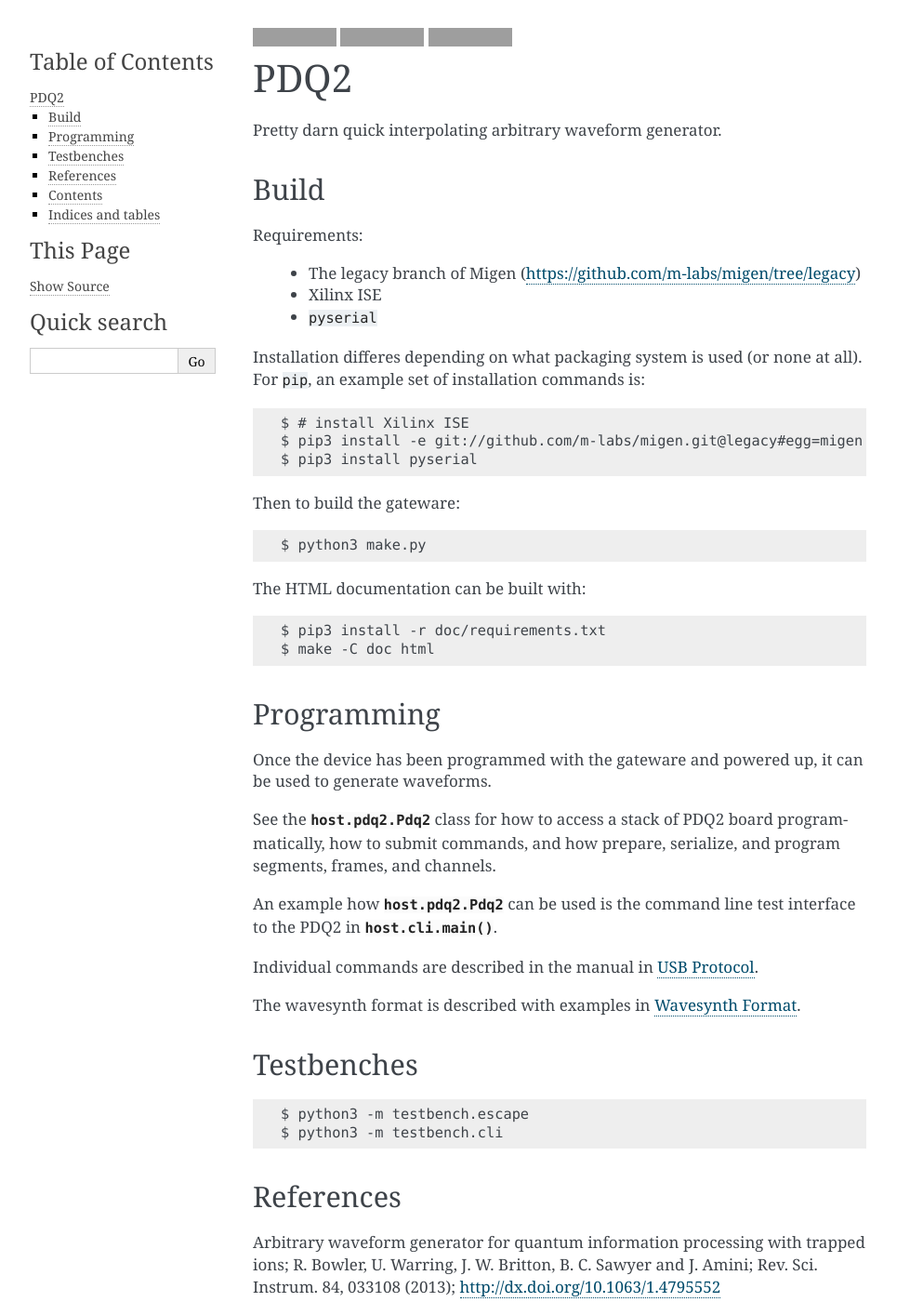
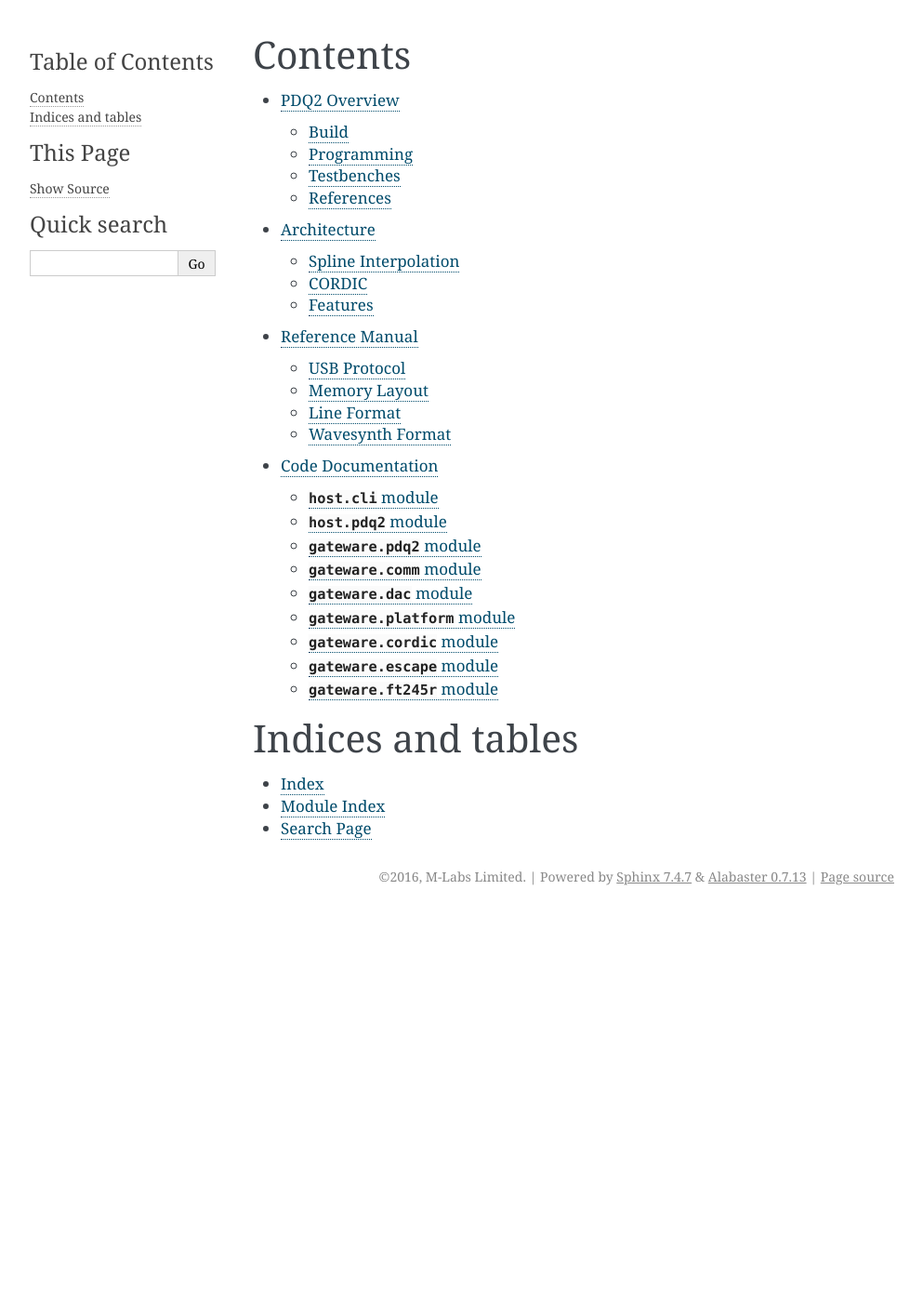
Before and after one commit to nist-ionstorage/pdq2, a Sphinx documentation site: the page built from doc/index.rst, in a window 1280 px wide and 1400 px high. Shown: the whole window at 93% size, without its empty margins (148-1141 px from the left). Built offline with Sphinx 7.4.7, drawn with Linux system fonts in a browser that asks for light colours; some of the changed text lies outside the part shown; grey boxes are pictures that could not be loaded.

Commit message:
doc: clean up pdf

```diff
--- a/README.rst
+++ b/README.rst
@@ -1,3 +1,7 @@
+=============
+PDQ2 Overview
+=============
+
 .. image:: https://zenodo.org/badge/doi/10.5281/zenodo.11567.png
   :target: http://dx.doi.org/10.5281/zenodo.11567
   :alt: Zenodo DOI URL
@@ -9,11 +13,8 @@
   :alt: Documentation Status
 
 
-====
-PDQ2
-====
 
-Pretty darn quick interpolating arbitrary waveform generator.
+A pretty darn quick interpolating arbitrary waveform generator.
 
 
 Build
--- a/doc/conf.py
+++ b/doc/conf.py
@@ -239,6 +239,9 @@
 
 # Latex figure (float) alignment
 #'figure_align': 'htbp',
+
+  'classoptions': ',oneside,openany',
+  'babel': '\\usepackage[english]{babel}',
 }
 
 # Grouping the document tree into LaTeX files. List of tuples
--- a/doc/index.rst
+++ b/doc/index.rst
@@ -1,4 +1,3 @@
-.. include:: ../README.rst
 
 Contents
 ========
@@ -6,6 +5,7 @@
 .. toctree::
     :maxdepth: 2
 
+    readme
     architecture
     manual
     api
--- /dev/null
+++ b/doc/readme.rst
@@ -0,0 +1 @@
+.. include:: ../README.rst
```
